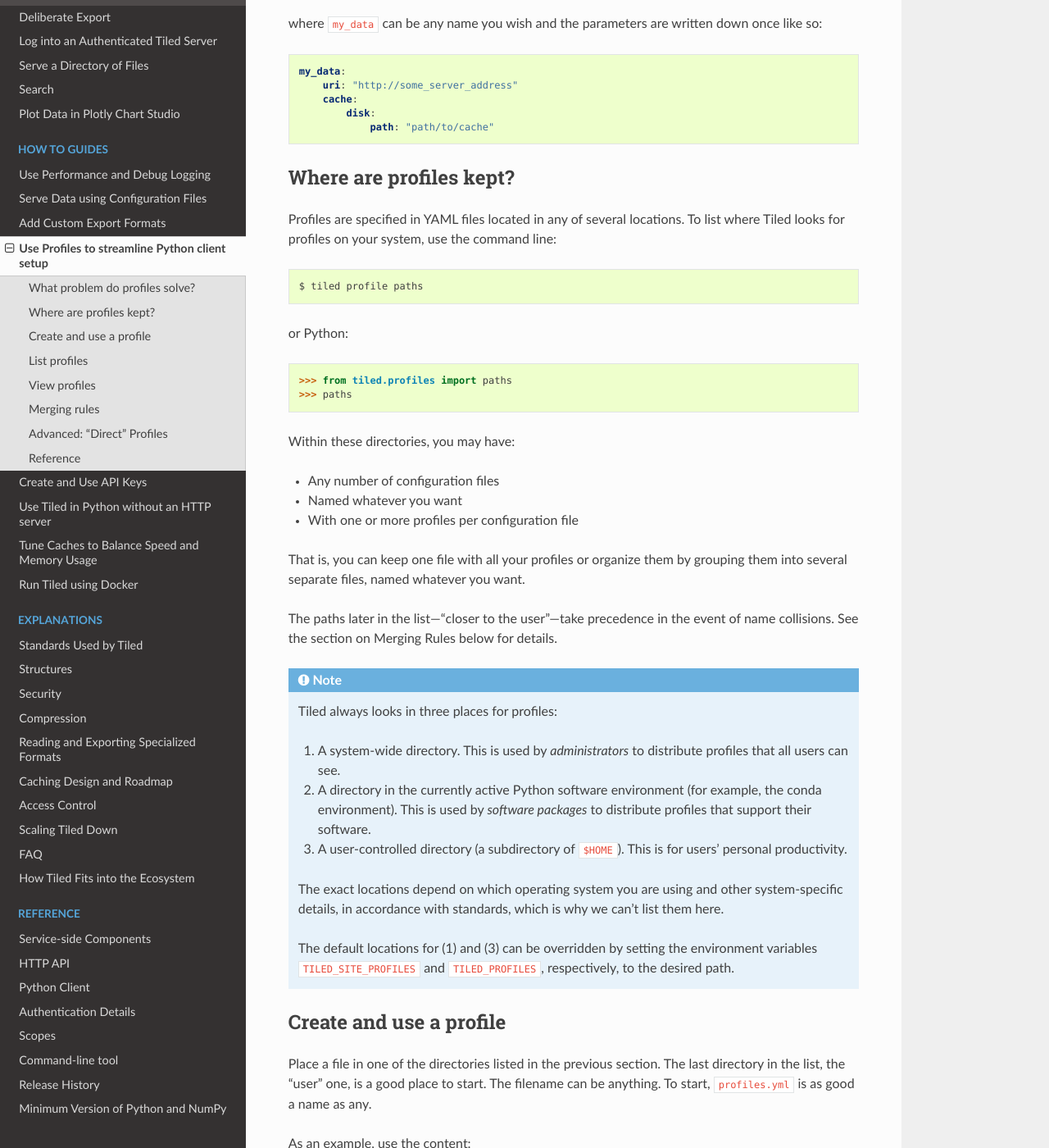
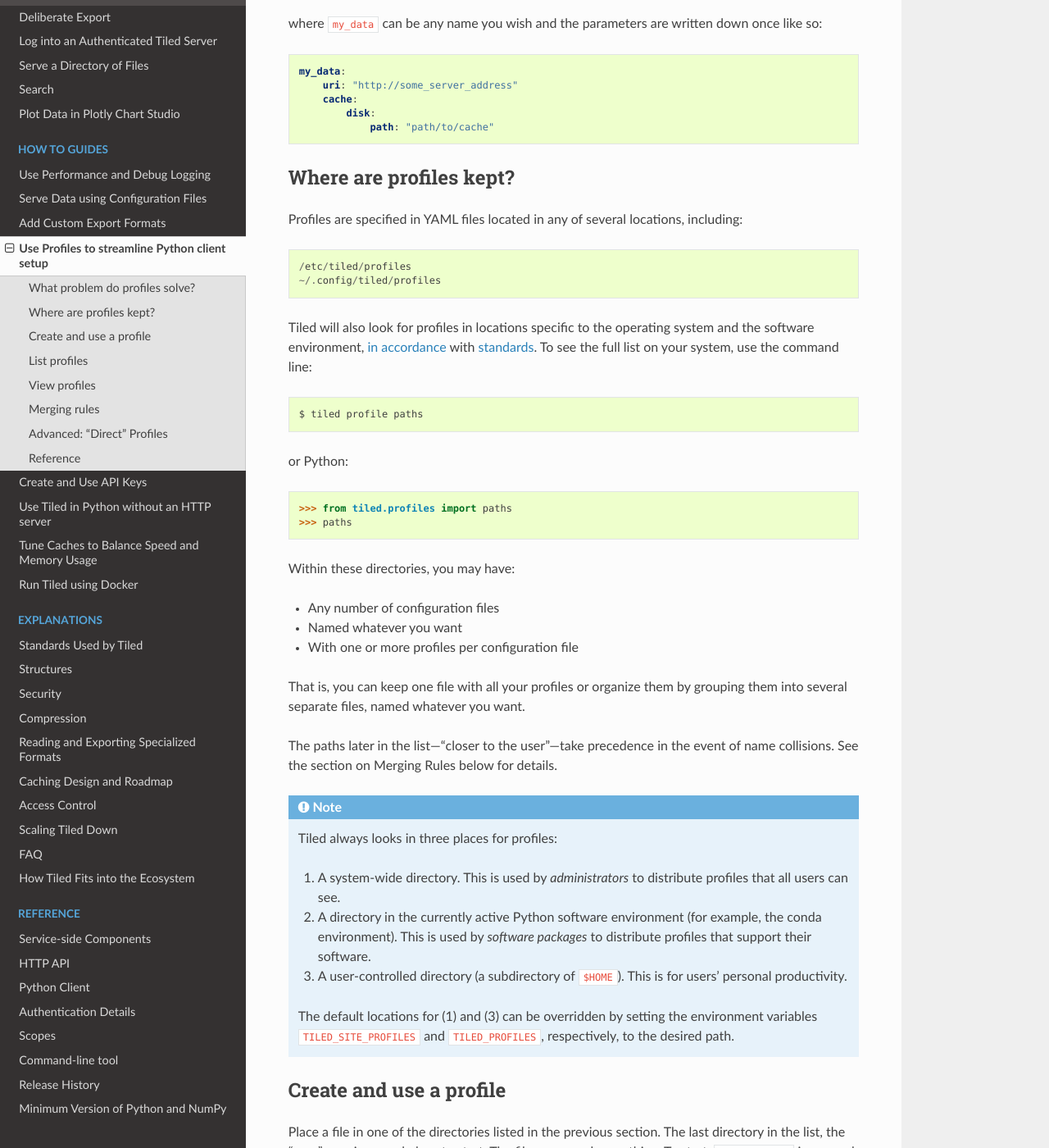
Before and after one commit to bluesky/tiled, a Sphinx documentation site: the page built from docs/source/how-to/profiles.md, in a window 1280 px wide and 1400 px high, scrolled down 536 px. Shown: the whole window at 82% size. Built offline with Sphinx 7.4.7 and the Read the Docs theme 2.0.0, drawn with Linux system fonts in a browser that asks for light colours; pages that are not in the unit, such as notebooks, are missing from menus.

Commit message:
Include XDG and hard-coded paths in profile-gathering.

````diff
--- a/docs/source/how-to/profiles.md
+++ b/docs/source/how-to/profiles.md
@@ -33,8 +33,19 @@
 
 ## Where are profiles kept?
 
-Profiles are specified in YAML files located in any of several locations. To
-list where Tiled looks for profiles on your system, use the command line:
+Profiles are specified in YAML files located in any of several locations,
+including:
+
+```
+/etc/tiled/profiles
+~/.config/tiled/profiles
+```
+
+Tiled will also look for profiles in locations specific to the
+operating system and the software environment,
+[in accordance](https://pypi.org/project/appdirs/) with
+[standards](https://specifications.freedesktop.org/basedir-spec/basedir-spec-latest.html).
+To see the full list on your system, use the command line:
 
 ```
 $ tiled profile paths
@@ -70,10 +81,6 @@
    software.
 3. A user-controlled directory (a subdirectory of `$HOME`). This is
    for users' personal productivity.
-
-The exact locations depend on which operating system you are using and other
-system-specific details, in accordance with standards, which is why we can't
-list them here.
 
 The default locations for (1) and (3) can be overridden by setting the
 environment variables `TILED_SITE_PROFILES` and `TILED_PROFILES`, respectively,
````
Also changed, not shown: 2 other files.
